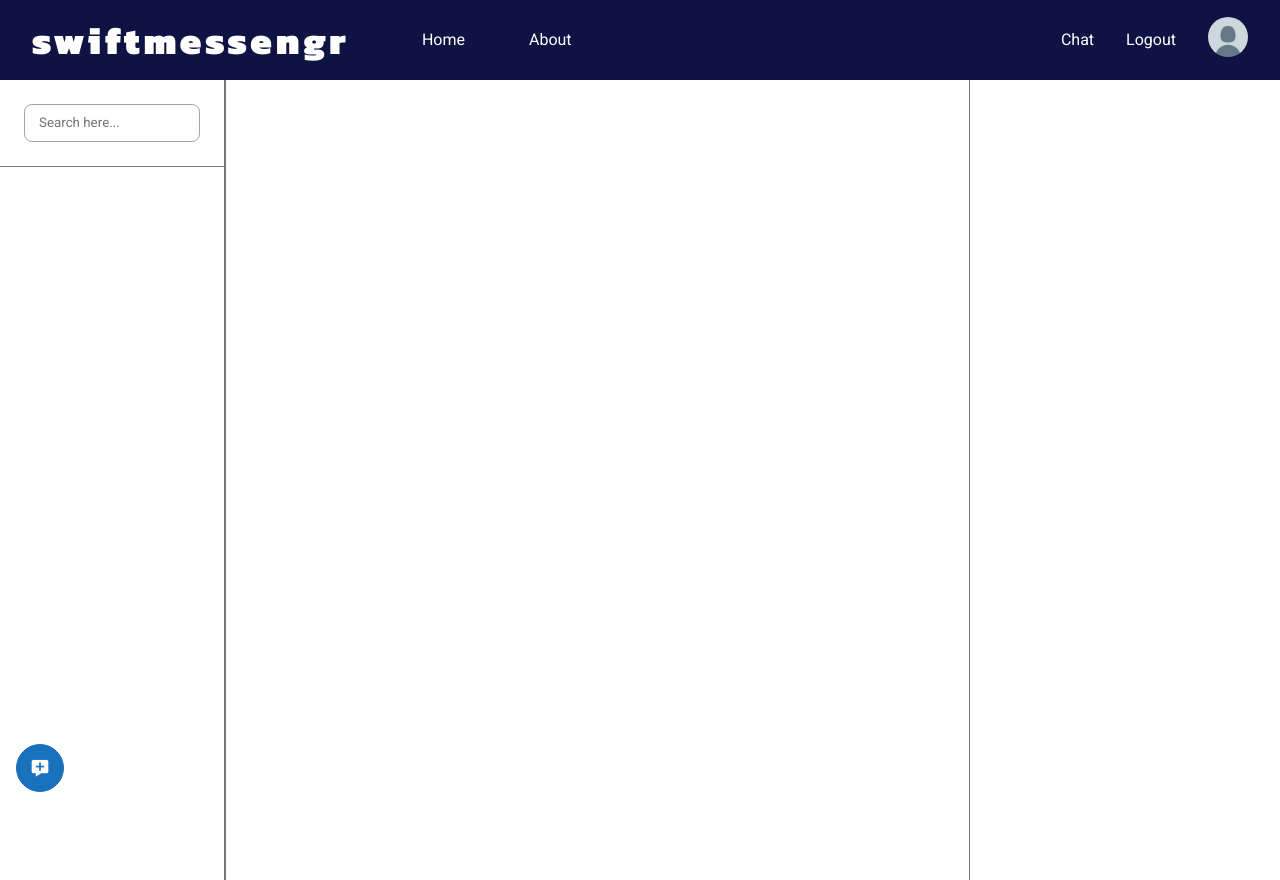
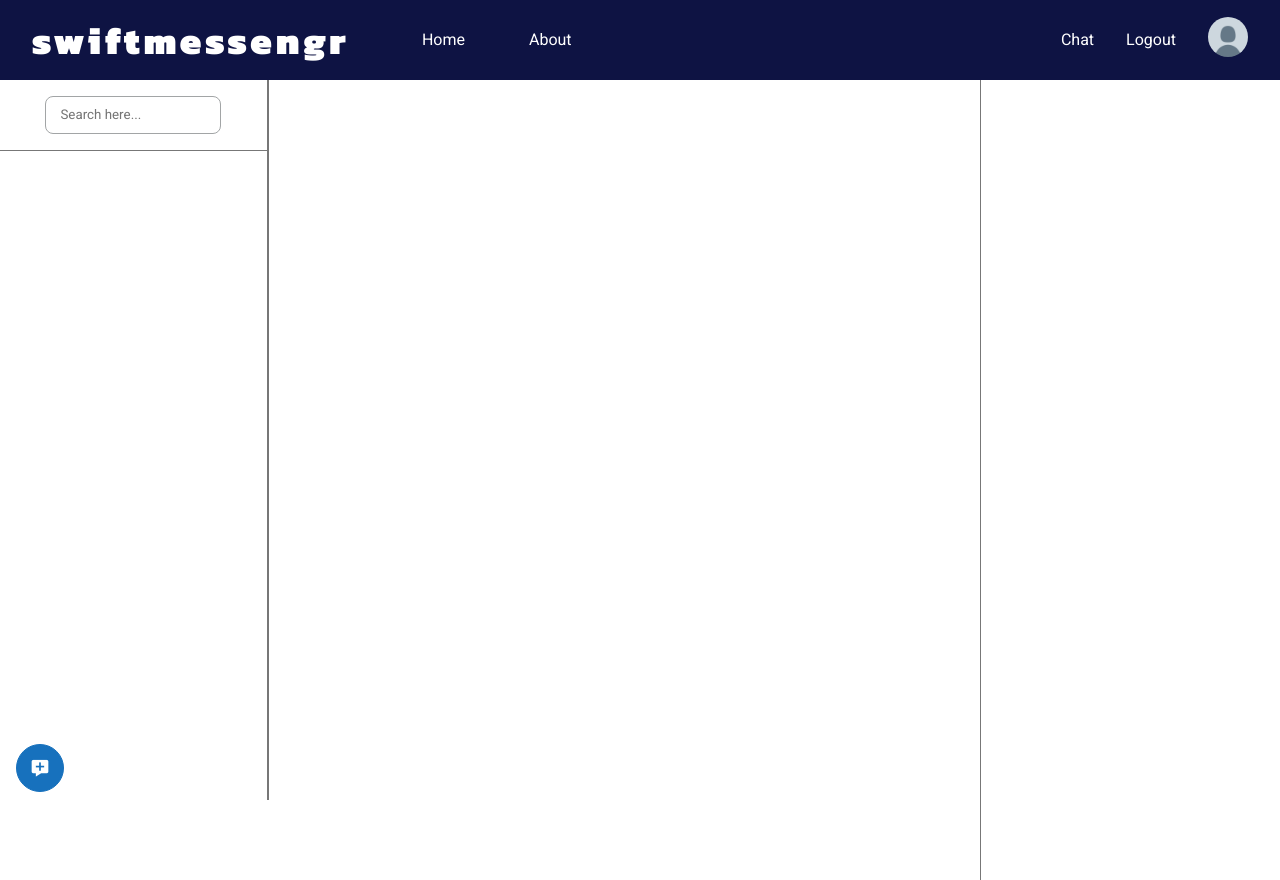
Before and after one commit to agnlt64/swift-messenger, a Flask app: page /chat in a window 1280 px wide. Run offline with Flask 3, Linux system fonts and the light colour scheme; the visitor is signed in with stand-in values (Sample User, id 1); data that the repository does not hold is empty; some libraries are stand-ins or nearby versions.

Commit message:
minor CSS fixes

```diff
--- a/app/client/static/css/new.css
+++ b/app/client/static/css/new.css
@@ -76,12 +76,33 @@ https://stackoverflow.com/questions/20076388/how-can-i-draw-a-left-pointing-tria
 
 .sidebar {
     border-right: 2px solid #777777;
-    height: 100%;
+    /* 5rem is the height of the navbar */
+    height: calc(100% - 5rem);
     position: relative;
+    overflow-y: scroll;
+    overflow-x: hidden;
+    width: 30rem;
 }
 
-.sidebar > *:not(.group-container) {
-    padding: 1.5rem;
+/* custom scrollbar for safari and chrome */
+.sidebar::-webkit-scrollbar {
+    width: 5px;
+}
+
+.sidebar::-webkit-scrollbar-track {
+   background-color: transparent;
+}
+
+.sidebar::-webkit-scrollbar-thumb {
+    background-color: #595a5a;
+    border-radius: 10px;
+}
+
+.sidebar .search-container {
+    padding: 1rem;
+    display: flex;
+    align-items: center;
+    justify-content: center;
 }
 
 .sidebar .group-picture {
@@ -211,7 +232,8 @@ https://stackoverflow.com/questions/20076388/how-can-i-draw-a-left-pointing-tria
     width: 100%;
     flex-direction: column;
     justify-content: flex-end;
-    height: calc(100vh - 5rem);
+    /* 5rem is the height of the navbar */
+    height: calc(100% - 5rem);
 }
 
 .chat-area .messages-container {
@@ -224,7 +246,7 @@ https://stackoverflow.com/questions/20076388/how-can-i-draw-a-left-pointing-tria
 
 /* scrollbar styles for chrome and safari */
 .messages-container::-webkit-scrollbar {
-    width: 10px;
+    width: 5px;
 }
 
 .messages-container::-webkit-scrollbar-track {
```
